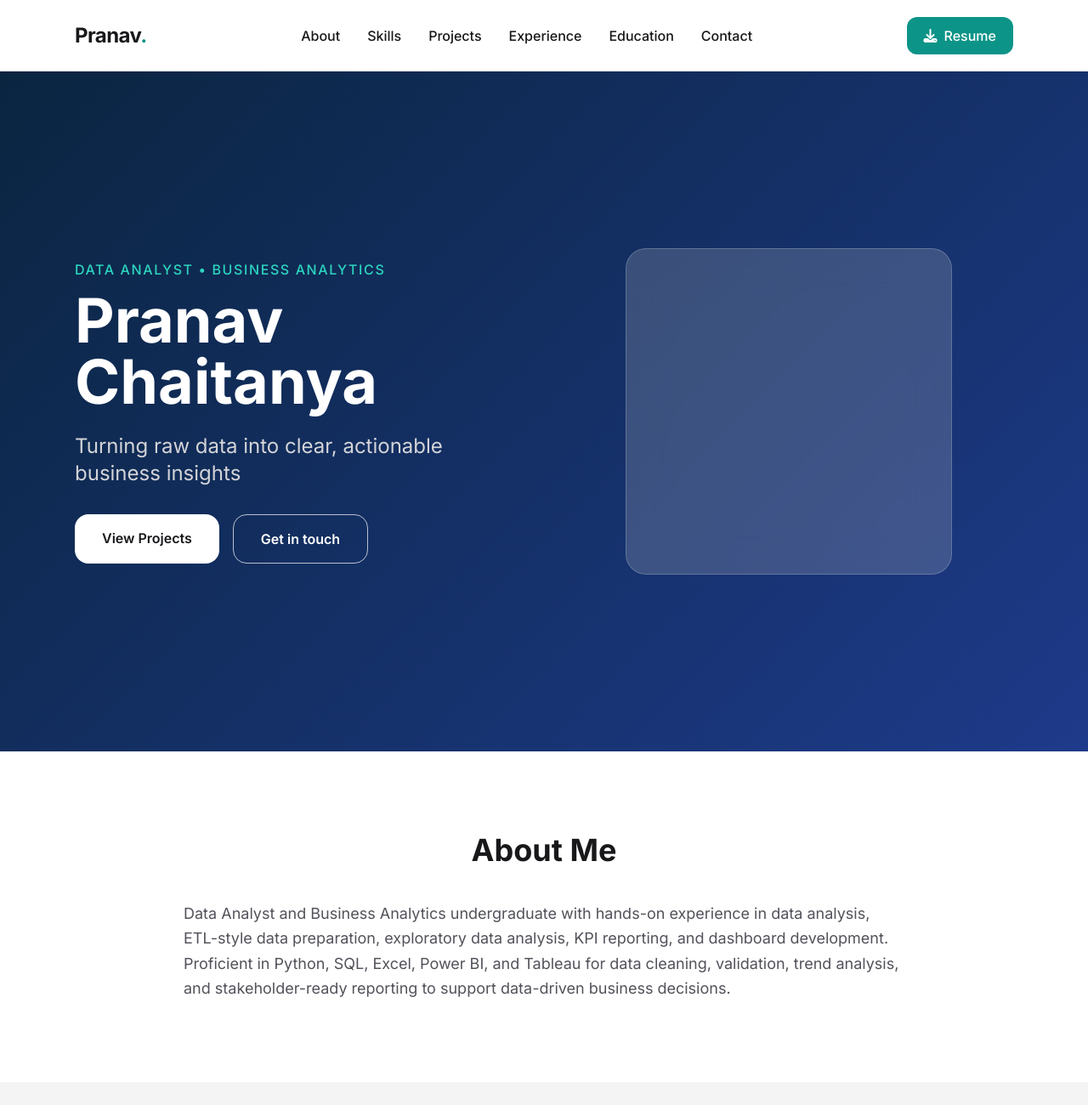
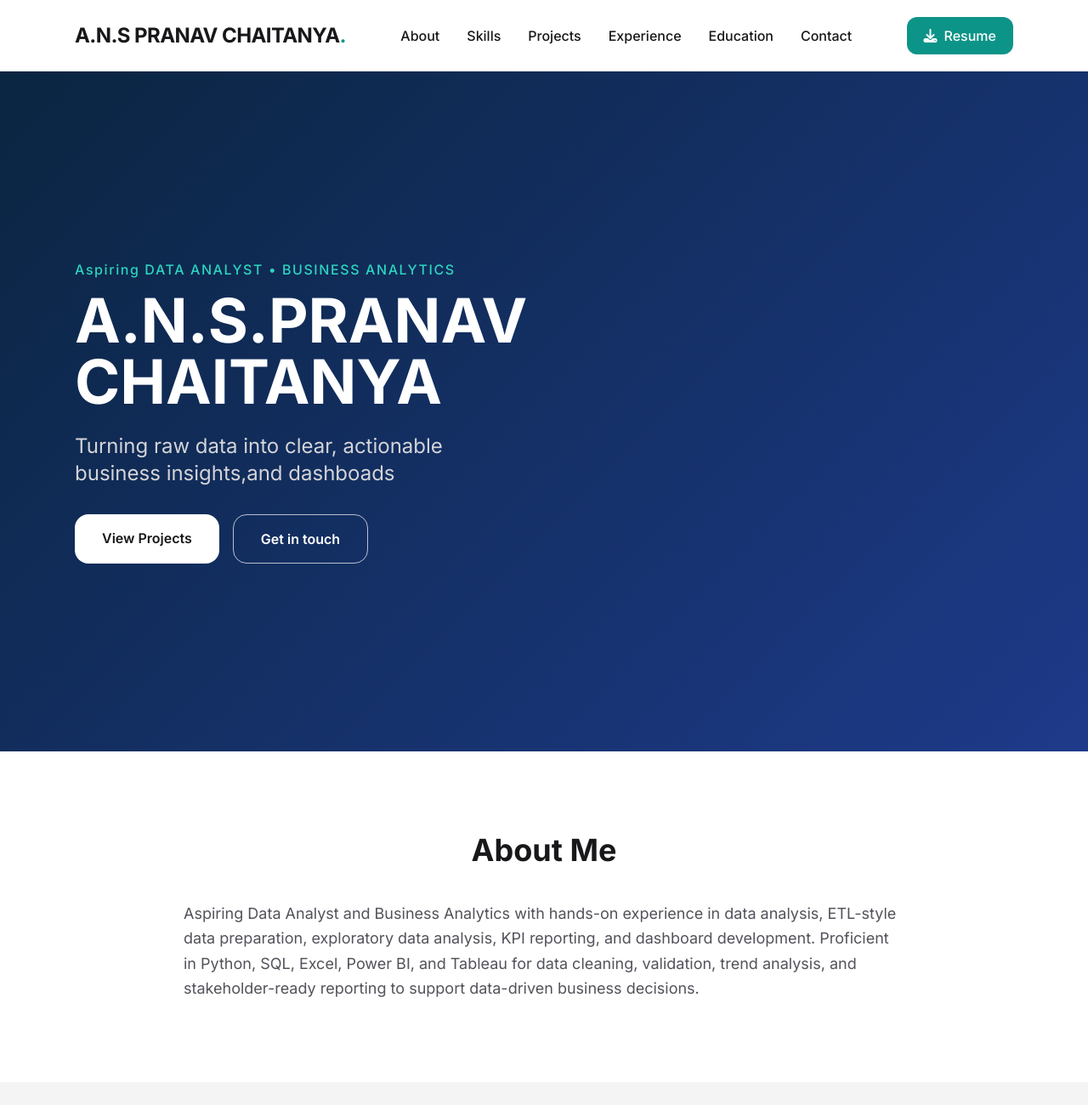
Before and after one commit to saipranavchaitanya/pranavchaitanya_portfolio, a plain HTML site: page index.html in a window 1280 px wide. Shown: the top 1300 px of the page at 85% size. Drawn offline with nearby package versions, Linux system fonts and the light colour scheme.

Commit message:
Update index.html

```diff
--- a/index.html
+++ b/index.html
@@ -19,7 +19,7 @@
   <!-- Navbar -->
   <nav class="bg-white shadow-sm sticky top-0 z-50">
     <div class="max-w-6xl mx-auto px-6 py-5 flex justify-between items-center">
-      <h1 class="text-2xl font-bold tracking-tight">Pranav<span class="text-teal-600">.</span></h1>
+      <h1 class="text-2xl font-bold tracking-tight">A.N.S PRANAV CHAITANYA<span class="text-teal-600">.</span></h1>
       <div class="hidden md:flex gap-8 font-medium">
         <a href="#about" class="hover:text-teal-600 transition">About</a>
         <a href="#skills" class="hover:text-teal-600 transition">Skills</a>
@@ -38,18 +38,16 @@
   <header class="hero-bg text-white min-h-screen flex items-center">
     <div class="max-w-6xl mx-auto px-6 grid md:grid-cols-2 gap-12 items-center">
       <div>
-        <h2 class="text-teal-400 font-medium tracking-widest mb-3">DATA ANALYST • BUSINESS ANALYTICS</h2>
-        <h1 class="text-6xl md:text-7xl font-bold leading-none mb-6">Pranav Chaitanya</h1>
-        <p class="text-2xl text-zinc-300 mb-8">Turning raw data into clear, actionable business insights</p>
+        <h2 class="text-teal-400 font-medium tracking-widest mb-3">Aspiring DATA ANALYST • BUSINESS ANALYTICS</h2>
+        <h1 class="text-6xl md:text-7xl font-bold leading-none mb-6">A.N.S.PRANAV CHAITANYA</h1>
+        <p class="text-2xl text-zinc-300 mb-8">Turning raw data into clear, actionable business insights,and dashboads</p>
         <div class="flex gap-4">
           <a href="#projects" class="bg-white text-zinc-900 px-8 py-4 rounded-2xl font-semibold hover:bg-zinc-100 transition">View Projects</a>
           <a href="#contact" class="border border-white/70 hover:bg-white/10 px-8 py-4 rounded-2xl font-semibold transition">Get in touch</a>
         </div>
       </div>
       <!-- Add your photo here later -->
-      <div class="hidden md:block">
-        <div class="w-96 h-96 bg-zinc-300/20 backdrop-blur-xl rounded-3xl border border-white/20 mx-auto"></div>
-      </div>
+
     </div>
   </header>
 
@@ -58,7 +56,7 @@
     <div class="max-w-4xl mx-auto px-6">
       <h2 class="text-4xl font-bold mb-10 text-center">About Me</h2>
       <div class="text-lg leading-relaxed text-zinc-600">
-        <p>Data Analyst and Business Analytics undergraduate with hands-on experience in data analysis, ETL-style data preparation, exploratory data analysis, KPI reporting, and dashboard development. Proficient in Python, SQL, Excel, Power BI, and Tableau for data cleaning, validation, trend analysis, and stakeholder-ready reporting to support data-driven business decisions.</p>
+        <p>Aspiring Data Analyst and Business Analytics with hands-on experience in data analysis, ETL-style data preparation, exploratory data analysis, KPI reporting, and dashboard development. Proficient in Python, SQL, Excel, Power BI, and Tableau for data cleaning, validation, trend analysis, and stakeholder-ready reporting to support data-driven business decisions.</p>
       </div>
     </div>
   </section>
@@ -256,6 +254,7 @@
         <a href="https://github.com/pranavchaitanya" target="_blank" class="hover:text-teal-400 transition"><i class="fa-brands fa-github"></i></a>
         <a href="mailto:anspranavchaitanya@gmail.com" class="hover:text-teal-400 transition"><i class="fa-solid fa-envelope"></i></a>
         <a href="tel:+919182091181" class="hover:text-teal-400 transition"><i class="fa-solid fa-phone"></i></a>
+        <a href="address:Madanapalli" class="hover:text-teal-400 transition"><i class="fa-solid fa-phone"></i></a>
       </div>
     </div>
   </section>
```
